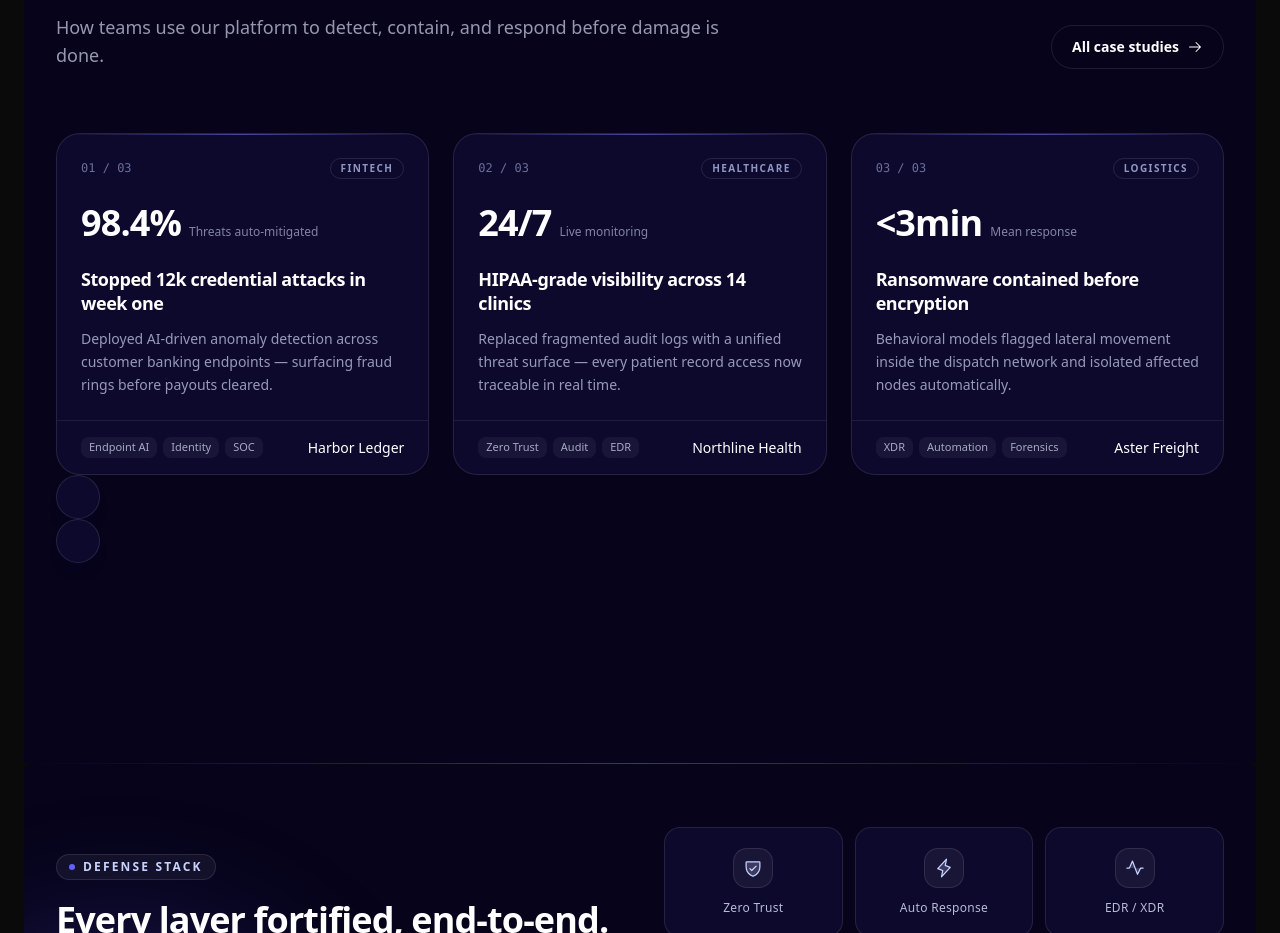
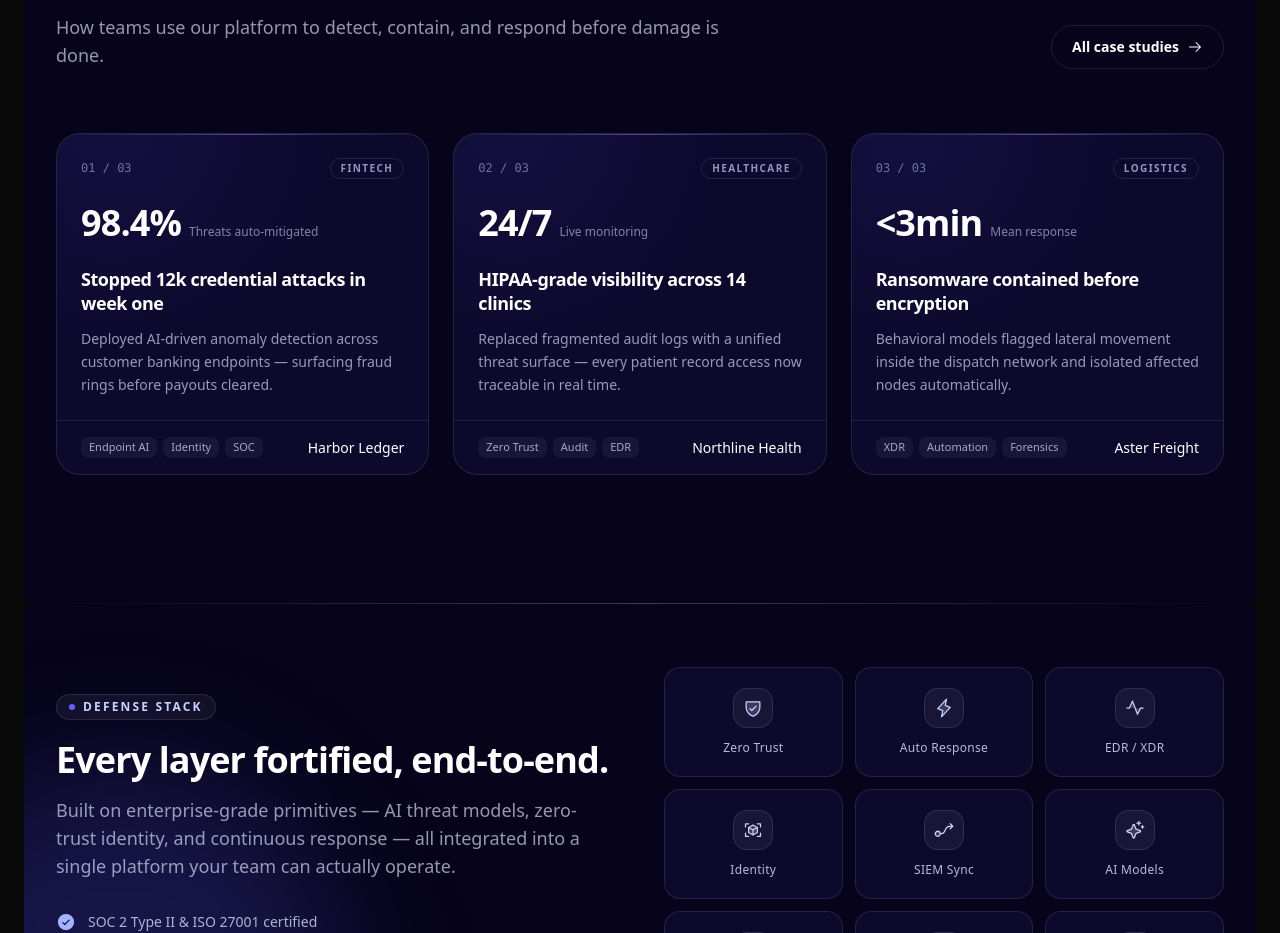
Before and after one commit to erlightdev/selim, a React (Vite) app in the folder apps/web/: page / in a window 1280 px wide. Shown: the part 2600-3533 px from the top of the page. Built offline with nearby package versions, Linux system fonts and the light colour scheme.

Commit message:
feat: refactor cases display by removing Swiper component and enhancing layout structure

```diff
--- a/apps/web/src/pages/home.tsx
+++ b/apps/web/src/pages/home.tsx
@@ -1,9 +1,5 @@
 import React from "react";
 import { TestimonialsSection } from "@/components/testimonial-v2";
-import { Swiper, SwiperSlide } from "swiper/react";
-import { Navigation, Pagination, A11y, Autoplay } from "swiper/modules";
-import "swiper/css";
-import "swiper/css/pagination";
 import {
   ArrowRight,
   BracketsCurly,
@@ -726,39 +722,25 @@ guard.on("threat", (e) => respond(e));`}
             </a>
           </div>
 
-          <Swiper
-            modules={[Navigation, Pagination, A11y, Autoplay]}
-            spaceBetween={16}
-            slidesPerView={1}
-            loop
-            loopAdditionalSlides={3}
-            autoplay={{ delay: 4000, disableOnInteraction: false, pauseOnMouseEnter: true }}
-            pagination={{ clickable: true }}
-            navigation
-            breakpoints={{
-              640: { slidesPerView: 1.4, spaceBetween: 20 },
-              900: { slidesPerView: 2.2, spaceBetween: 24 },
-              1200: { slidesPerView: 3, spaceBetween: 24 },
-            }}
-            className="cases-swiper"
-          >
+          <div className="grid gap-5 sm:gap-6 md:grid-cols-2 lg:grid-cols-3">
             {cases.map((item, index) => (
-              <SwiperSlide key={item.name} className="h-auto">
               <article
-                className="group relative flex h-full flex-col overflow-hidden rounded-3xl border border-zinc-200 bg-white transition-all duration-500 hover:-translate-y-1 hover:border-indigo-200 hover:shadow-[0_30px_90px_-50px_rgba(79,70,229,0.6)] dark:border-white/10 dark:bg-[#0d092d]"
+                key={item.name}
+                className="group relative flex flex-col overflow-hidden rounded-3xl border border-zinc-200 bg-white transition-all duration-500 hover:-translate-y-1 hover:border-indigo-200 hover:shadow-[0_30px_90px_-50px_rgba(79,70,229,0.6)] dark:border-white/10 dark:bg-[#0d092d] dark:hover:border-indigo-400/30"
               >
                 <div className="pointer-events-none absolute inset-x-0 top-0 h-px bg-gradient-to-r from-transparent via-indigo-400/50 to-transparent" />
+                <div className="pointer-events-none absolute inset-0 bg-[radial-gradient(circle_at_15%_0%,rgba(79,70,229,0.1),transparent_45%)]" />
 
-                <div className="flex items-center justify-between p-6 pb-0">
+                <div className="relative flex items-center justify-between p-6 pb-0">
                   <span className="font-mono text-xs text-zinc-400 dark:text-indigo-200/50">
-                    {String(index + 1).padStart(2, "0")} / 03
+                    {String(index + 1).padStart(2, "0")} / {String(cases.length).padStart(2, "0")}
                   </span>
                   <span className="rounded-full border border-zinc-200 px-2.5 py-0.5 text-[10px] font-semibold uppercase tracking-[0.14em] text-zinc-500 dark:border-white/10 dark:text-indigo-200/70">
                     {item.sector}
                   </span>
                 </div>
 
-                <div className="p-6">
+                <div className="relative p-6">
                   <div className="flex items-baseline gap-2">
                     <span className="text-4xl font-semibold tracking-tight text-zinc-950 dark:text-white">
                       {item.metric}
@@ -776,7 +758,7 @@ guard.on("threat", (e) => respond(e));`}
                   </p>
                 </div>
 
-                <div className="mt-auto border-t border-zinc-100 px-6 py-4 dark:border-white/8">
+                <div className="relative mt-auto border-t border-zinc-100 px-6 py-4 dark:border-white/10">
                   <div className="flex flex-wrap items-center justify-between gap-3">
                     <div className="flex flex-wrap gap-1.5">
                       {item.stack.map((tag) => (
@@ -794,9 +776,8 @@ guard.on("threat", (e) => respond(e));`}
                   </div>
                 </div>
               </article>
-              </SwiperSlide>
             ))}
-          </Swiper>
+          </div>
         </div>
       </section>
 
```
